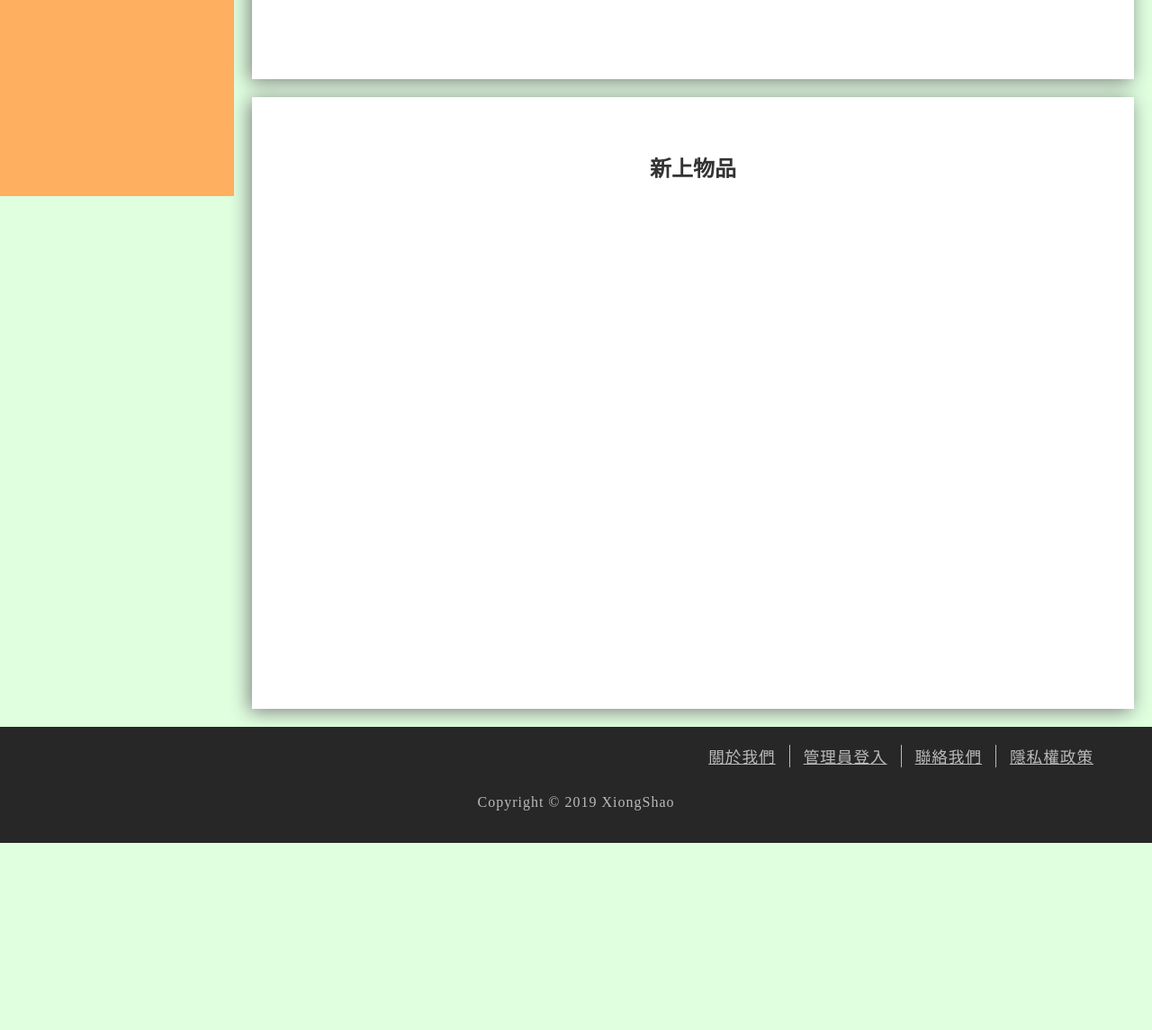
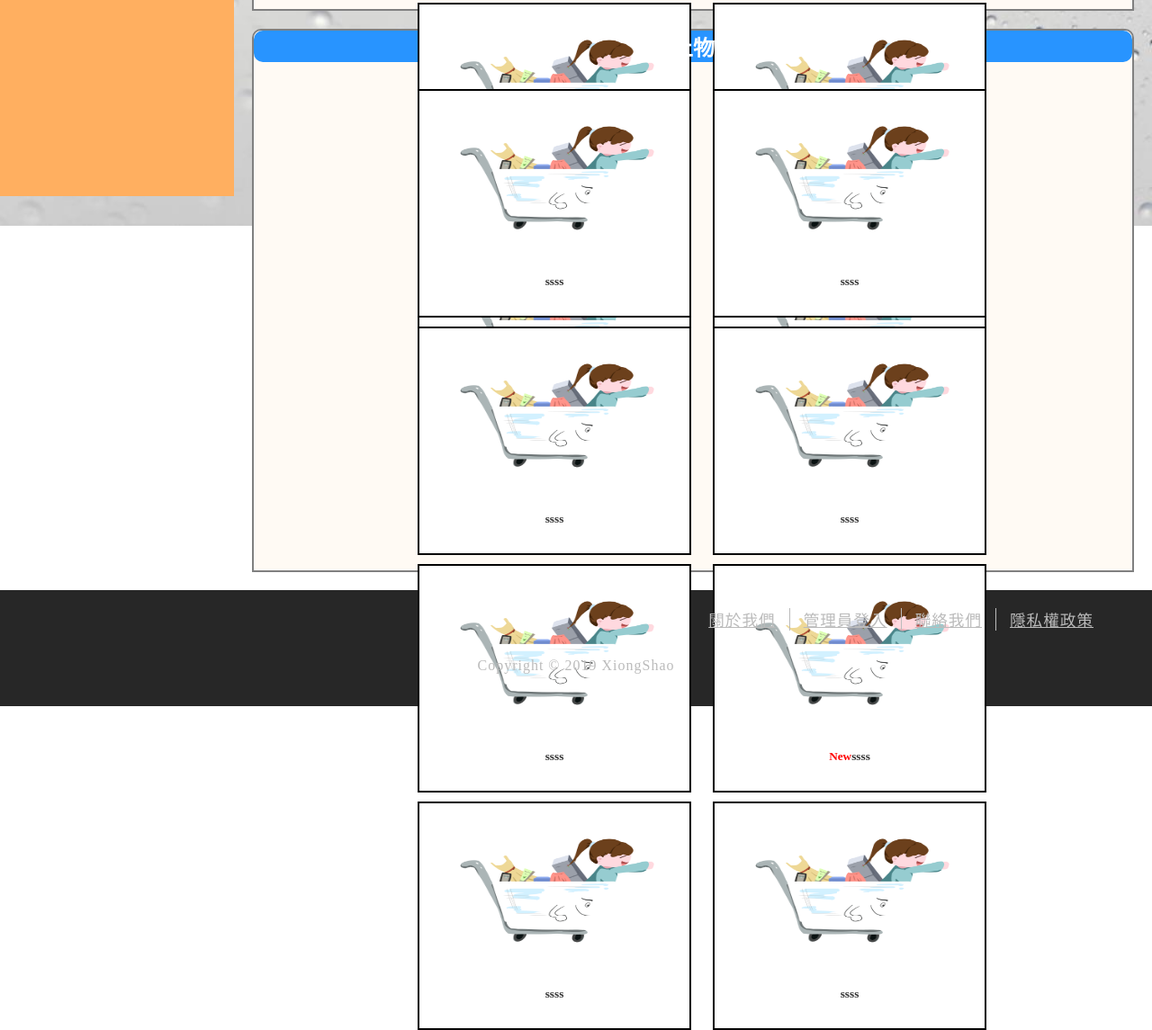
Before and after one commit to nightsky265/I-want-yours, a plain HTML site: page index.html in a window 1280 px wide. Shown: the part 602-1747 px from the top of the page at 90% size. Before the commit the page ends 1539 px from the top, so only its background shows below. Drawn offline with Linux system fonts and the light colour scheme.

Commit message:
完成首頁設計

```diff
--- a/css/style.css
+++ b/css/style.css
@@ -3,13 +3,13 @@ body {
 	height: 100%;
 	margin: 0 auto;
 	font-size: 1rem;
-	background-color: 		#DFFFDF;
-/*	background-image:  url("/img/icon.png");*/
+/*	background-color:  	#FFDCB9;*/
+		background-image:  url("/img/bg.jpg");
 	background-repeat: no-repeat;
 	background-size: cover;
 	background-attachment:scroll;
 	background-position:bottom 0%;
-/*	background-position:50%;*/
+	/*	background-position:50%;DFFFDF*/
 
 	/*	 ,url("/img/bg.jpg")*/
 }
@@ -31,6 +31,7 @@ header
 	animation: move 5s infinite;
 	color: transparent;
 	width: 300px;
+	margin-bottom: 0;
 }
 
 .header-title-sub::before,
@@ -95,11 +96,17 @@ about
 .about {
 	height: 600px;
 	margin: 10px 20px 20px 280px;
-	padding: 40px 50px;
+/*	padding: 40px 50px;*/
 	color: #333;
-	background-color: white;
+	background-color: #FFFAF4;
+	border-top-right-radius: 10px;
+	border-top-left-radius: 10px;
 	text-align: center;
-	box-shadow:-3px 3px 20px gray;
+	border: 2px gray solid;
+/*	opacity: 0.85;*/
+/*	border-right: 1px gray solid;*/
+/*	border-left: 1px gray solid;*/
+/*	box-shadow:-2px 2px 5px gray;*/
 	/*	-webkit-filter:blur(1px);*/
 }
 
@@ -334,3 +341,28 @@ footer
 	text-decoration: none;
 	color: white;
 }
+
+.showProduct {
+	display: block;
+	list-style: none;
+}
+.showProduct li {
+	display: inline-block;
+	width: 300px;
+	height: 250px;
+	margin-right: 20px;
+	margin-top: 10px;
+	border: 2px #000 solid;
+	background-color: white;
+}
+.showProduct h5 {
+	margin-top: 0px;
+	background-color: white;
+}
+
+.productTitle {
+	background-color: #CE0000;
+	color: white;
+	border-radius: 10px;
+	margin-top: 0;
+}
--- a/index.html
+++ b/index.html
@@ -8,6 +8,7 @@
 	<body>
 		<div id="leftMenu">
 			<h2 class="header-title-sub">I W U R</h2>
+			<h6 style="text-align: center;margin-top: 0;">I want yours</h6>
 			<nav class="global-nav">
 				<ul>
 					<li class="nav-item active"><a href="index.html">首頁</a></li>
@@ -22,10 +23,79 @@
 			</nav>
 		</div>
 		<div class="about">
-			<h2>限時物品</h2>
+			<h2 class="productTitle">限時物品</h2>
+			<ul class="showProduct">
+				<li>
+					<img src="img/icon.png" width="300px" height="200px">
+					<h5>ssss</h5>
+				</li>
+				<li>
+					<img src="img/icon.png" width="300px" height="200px">
+					<h5>ssss</h5>
+				</li>
+				<li>
+					<img src="img/icon.png" width="300px" height="200px">
+					<h5>ssss</h5>
+				</li>
+				<li>
+					<img src="img/icon.png" width="300px" height="200px">
+					<h5>ssss</h5>
+				</li>
+				<li>
+					<img src="img/icon.png" width="300px" height="200px">
+					<h5>ssss</h5>
+				</li>
+				<li>
+					<img src="img/icon.png" width="300px" height="200px">
+					<h5>ssss</h5>
+				</li>
+				<li>
+					<img src="img/icon.png" width="300px" height="200px">
+					<h5>ssss</h5>
+				</li>
+				<li>
+					<img src="img/icon.png" width="300px" height="200px">
+					<h5>ssss</h5>
+				</li>
+			</ul>
 		</div>
+<!--		<hr style="margin: 0 400px">-->
 		<div class="about">
-			<h2>新上物品</h2>
+			<h2 class="productTitle" style="background-color: #2894FF">新上物品</h2>
+			<ul class="showProduct">
+				<li>
+					<img src="img/icon.png" width="300px" height="200px">
+					<h5>ssss</h5>
+				</li>
+				<li>
+					<img src="img/icon.png" width="300px" height="200px">
+					<h5>ssss</h5>
+				</li>
+				<li>
+					<img src="img/icon.png" width="300px" height="200px">
+					<h5>ssss</h5>
+				</li>
+				<li>
+					<img src="img/icon.png" width="300px" height="200px">
+					<h5>ssss</h5>
+				</li>
+				<li>
+					<img src="img/icon.png" width="300px" height="200px">
+					<h5>ssss</h5>
+				</li>
+				<li>
+					<img src="img/icon.png" width="300px" height="200px">
+					<h5><span style="color: red">New</span>ssss</h5>
+				</li>
+				<li>
+					<img src="img/icon.png" width="300px" height="200px">
+					<h5>ssss</h5>
+				</li>
+				<li>
+					<img src="img/icon.png" width="300px" height="200px">
+					<h5>ssss</h5>
+				</li>
+			</ul>
 		</div>
 		<footer class="footer">
 			<ul class="horizontal-list">
```
Lines whose indentation alone changed are shown as unchanged.
